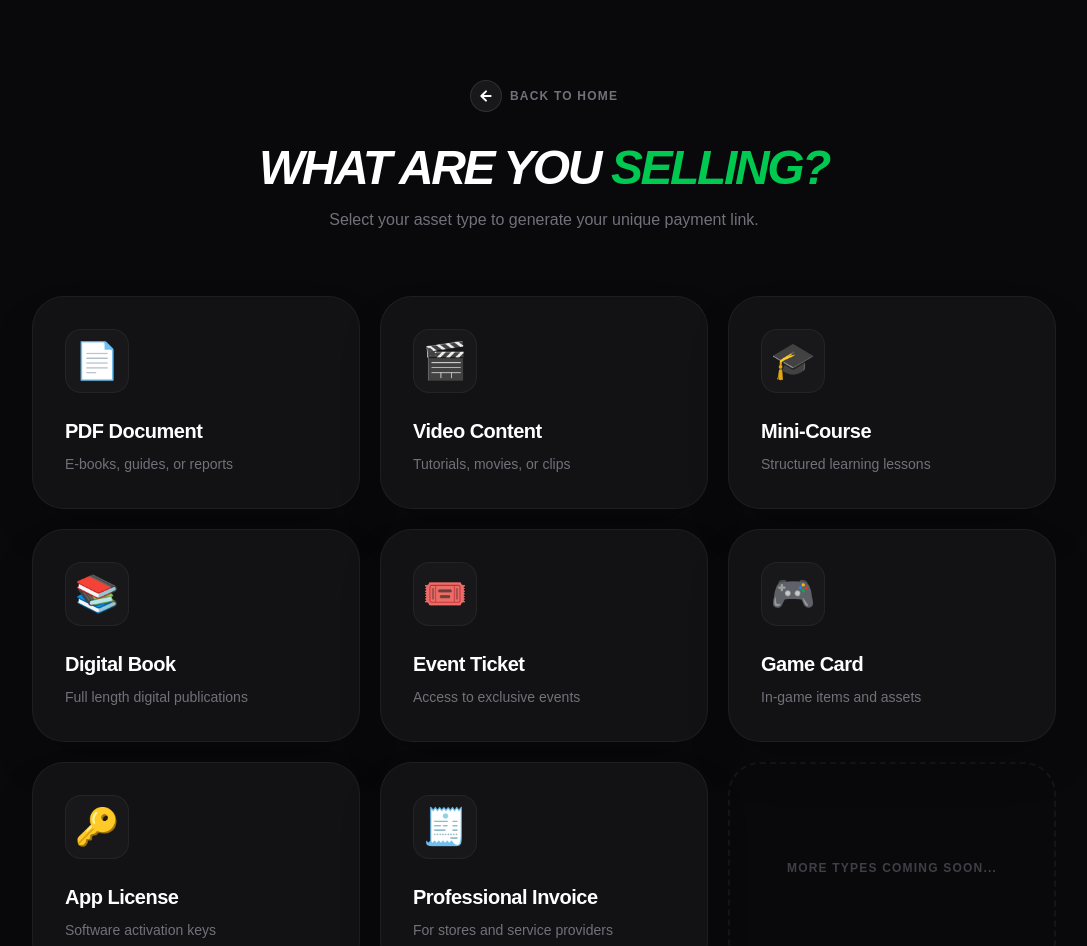
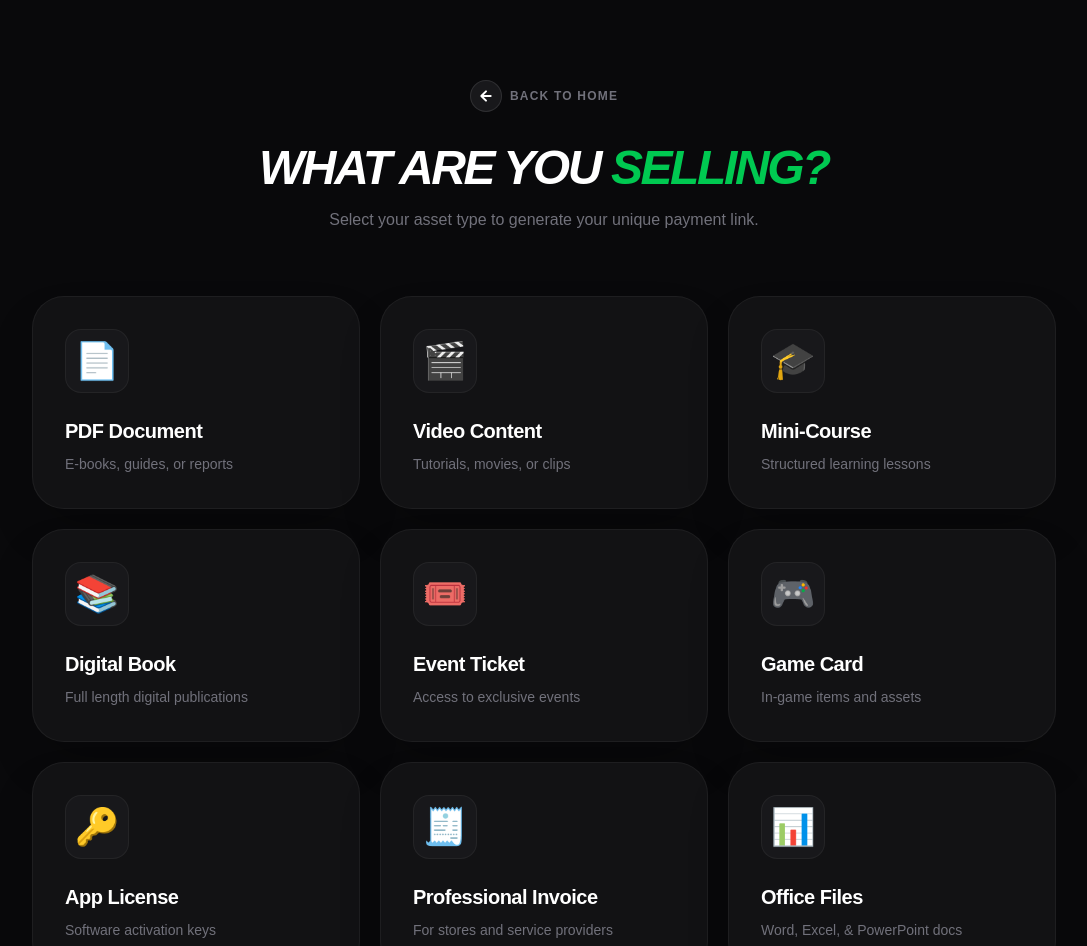
Before and after one commit to saleemm1/payonce-cash, a Next.js app: page /create in a window 1280 px wide. Shown: the top 946 px of the page, without its empty margins (96-1183 px from the left). Built offline with nearby package versions, Linux system fonts and the light colour scheme.

Commit message:
Update page.js

```diff
--- a/app/create/page.js
+++ b/app/create/page.js
@@ -12,6 +12,7 @@ export default function CreatePage() {
     { name: 'Game Card', slug: 'game-card', icon: '🎮', desc: 'In-game items and assets' },
     { name: 'App License', slug: 'app-activate-card', icon: '🔑', desc: 'Software activation keys' },
     { name: 'Professional Invoice', slug: 'invoice', icon: '🧾', desc: 'For stores and service providers' },
+    { name: 'Office Files', slug: 'office', icon: '📊', desc: 'Word, Excel, & PowerPoint docs' },
   ];
 
   return (
```
